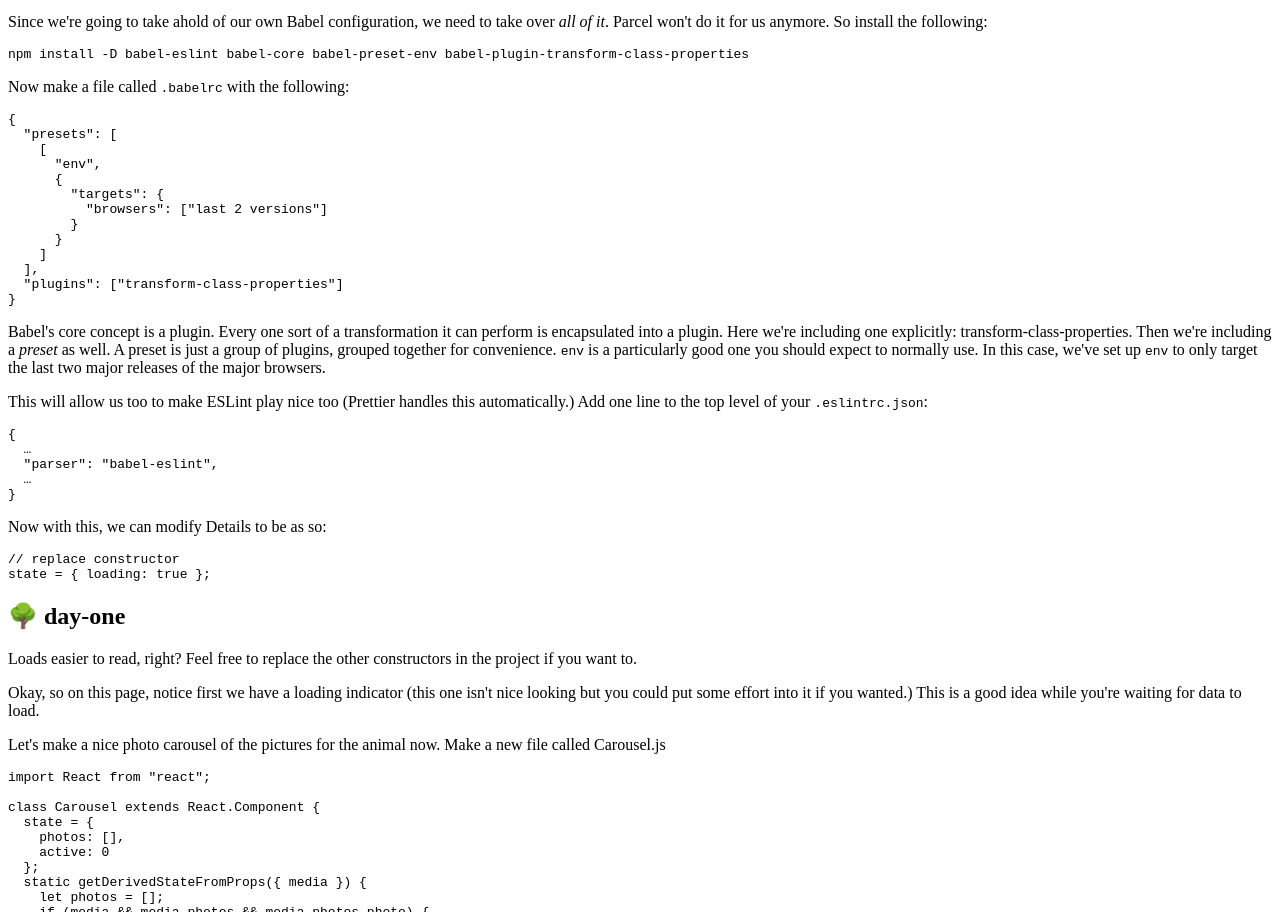
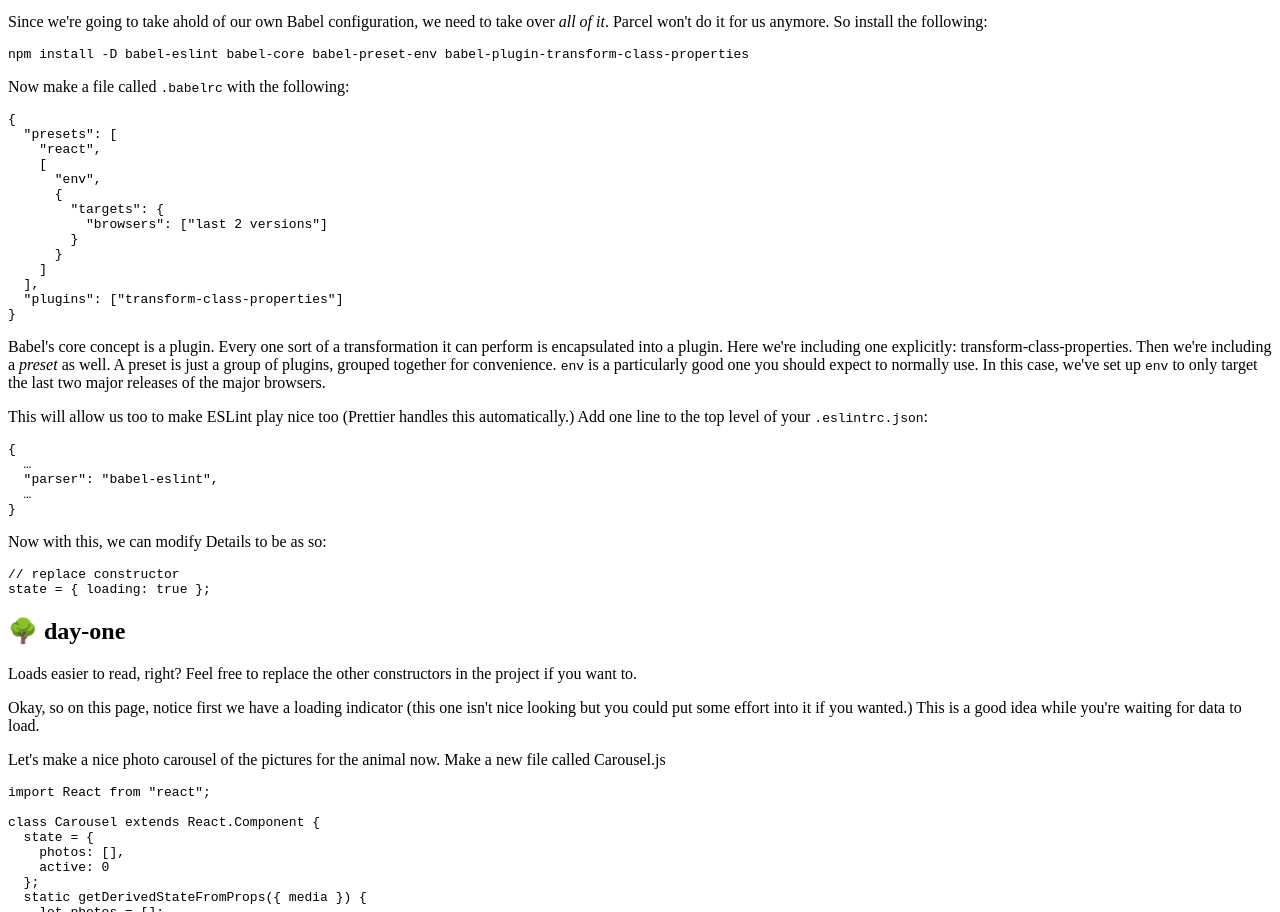
Before and after one commit to MagicPrinceDev/complete-intro-to-react-v4, a Gatsby site: page /async-and-events-in-react in a window 1280 px wide. Shown: the part 1132-2044 px from the top of the page. Built offline with nearby package versions, Linux system fonts and the light colour scheme; Gatsby itself is replaced by a stand-in of ours; some packages are replaced by stand-ins of ours; code samples lack their colours.

Commit message:
Add missing react preset

````diff
--- a/lessons/async-react.md
+++ b/lessons/async-react.md
@@ -85,6 +85,7 @@ Now make a file called `.babelrc` with the following:
 ```json
 {
   "presets": [
+    "react",
     [
       "env",
       {
````
